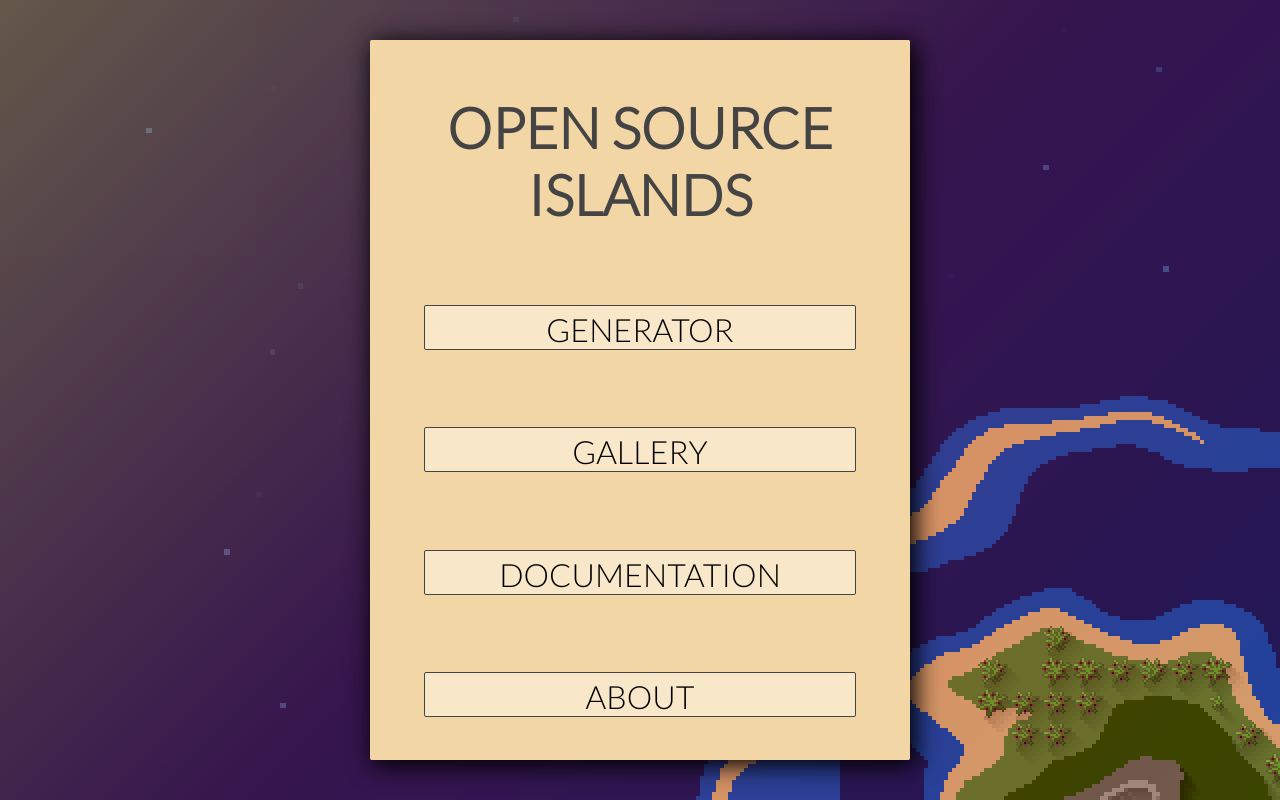
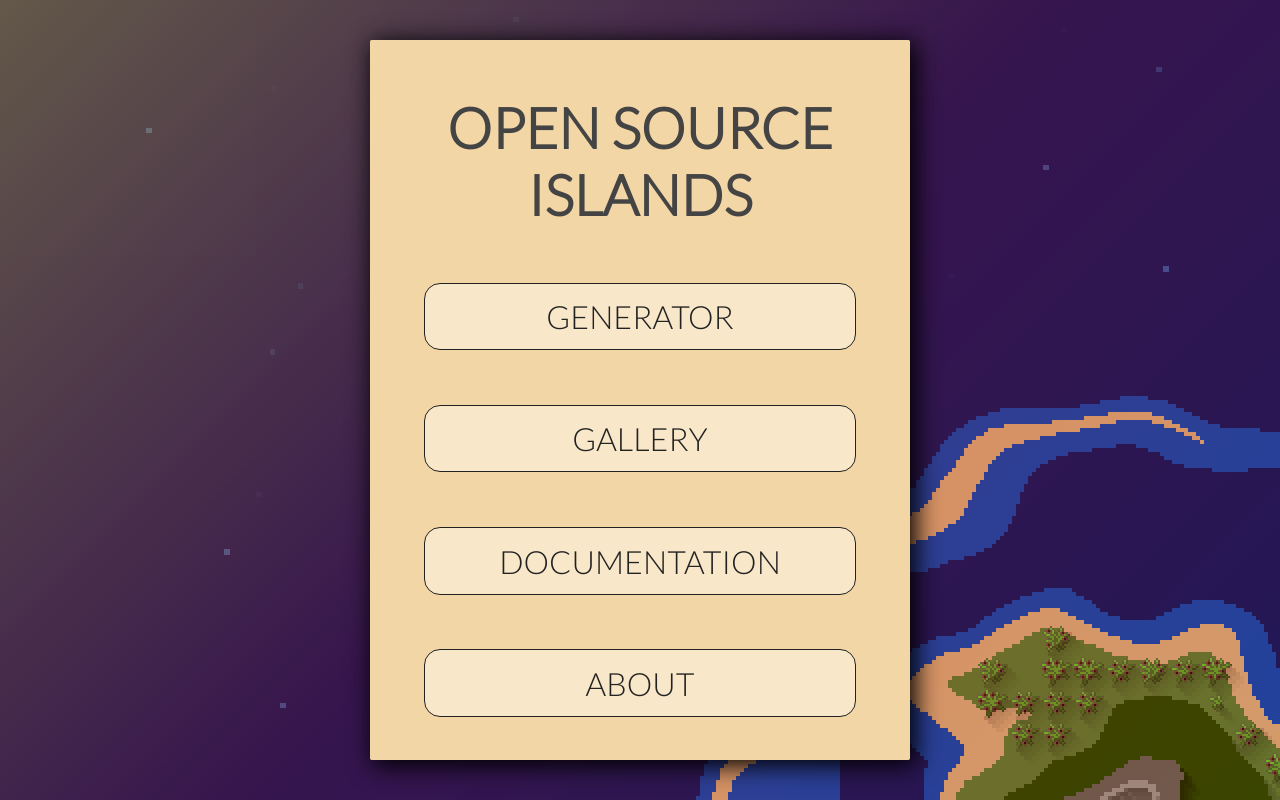
Before and after one commit to brennanwilkes/Open-Source-Islands, a PHP site: page / in a window 1280 px wide. Run offline with PHP 8.4, Linux system fonts and the light colour scheme; some libraries are stand-ins or nearby versions.

Commit message:
front end adjustments

```diff
--- a/index.html
+++ b/index.html
@@ -227,8 +227,14 @@
 				<div class=page>
 					<h1 id=doc>Documentation</h1>
 					<button type=button id=devnotes>Developer Notes</button>
-					<button type=button><a target="_blank">JS Docs</a></button>
-					<button type=button><a target="_blank" href="https://github.com/brennanwilkes/Open-Source-Islands">Source Code</a></button>
+					<a target="_blank" href="documentation/index.html">
+						<label for="JS">JS Docs</label>
+						<img id=JS src="assets/javascript.svg">
+					</a>
+					<a target="_blank" href="https://github.com/brennanwilkes/Open-Source-Islands">
+						<label for="github2">Source Code</label>
+						<img id=github2 src="assets/github.svg">
+					</a>
 					<button type=button id=sources>Sources & Attributions</button>
 					<button type=button class=home>Home</button>
 				</div>
--- a/styles.css
+++ b/styles.css
@@ -180,14 +179,28 @@ input, .page, input:focus, button{
 	width: 100%;
 }
 
-label, h1, h2, input[type=button], input[type=submit]{
+h1, h2{
 	color: #444;
 }
 
+label, input[type=button], input[type=submit], button{
+	color: #222;
+	padding-top: 0.25%;
+}
 
+input[type=button]{
+	width: 80%;
+}
 
-input, button{
-	border: 1px solid #444;
+button, input[type=button], input[type=submit], a{
+	outline-width: 0;
+	line-height: 8vmin;
+	vertical-align: middle;
+	border-radius: 2vmin;
+}
+
+input, button, a{
+	border: 1px solid #222;
 	min-width: 0;
 	flex-shrink: 1;
 	background-color: #F8E7C9;
@@ -197,15 +210,9 @@ input[type=color]{
 	background-color: #F3D6A5;
 }
 
-input[type=button], input[type=submit], button{
-	padding-top: 0.5vmin;
-}
 
 
 
-input[type=button]{
-	width: 80%;
-}
 
 .dual label{
 	width:150%;
```
Also changed, not shown: other parts of styles.css (+16 -16 lines), assets/javascript.svg (added).
